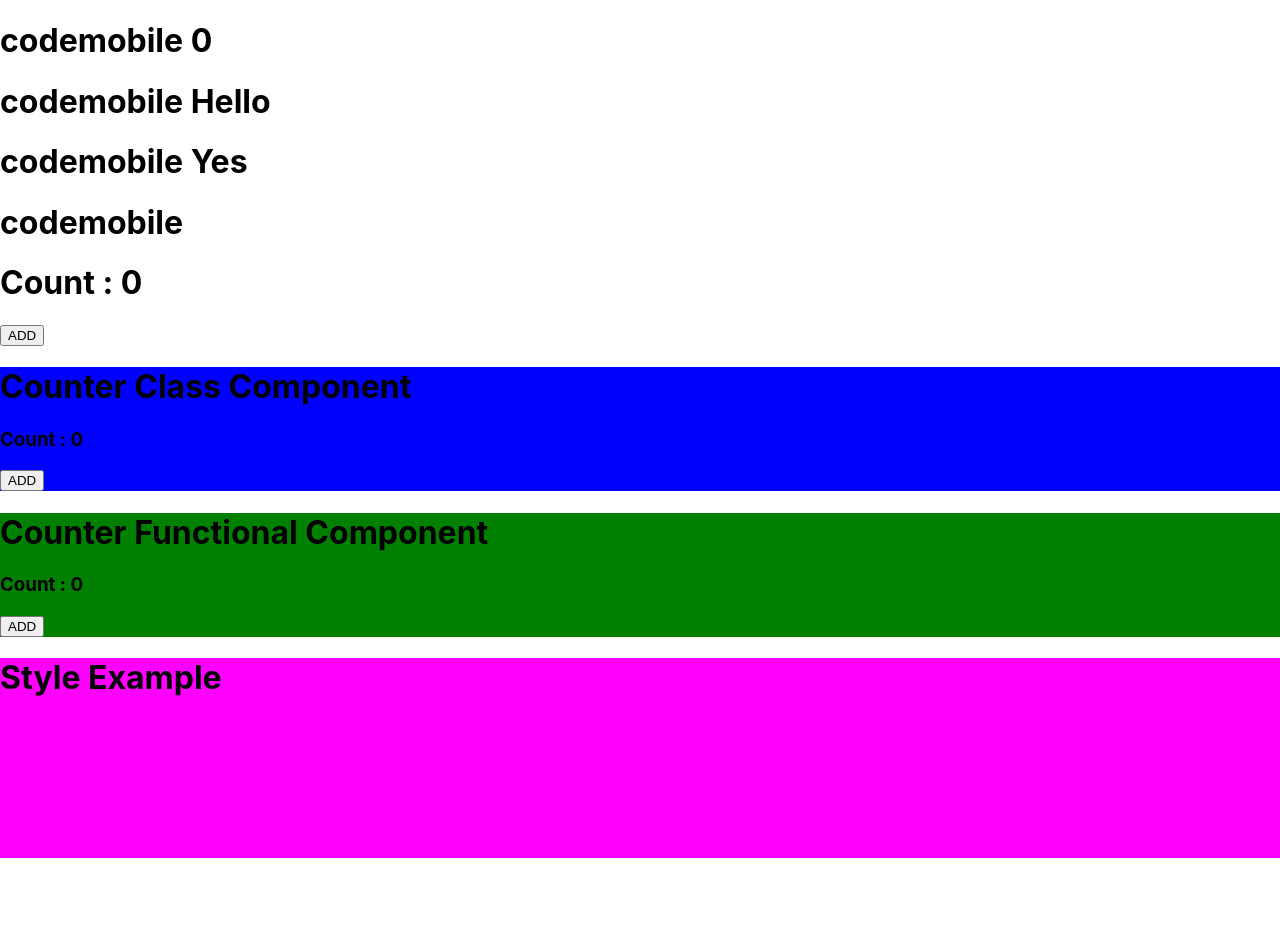
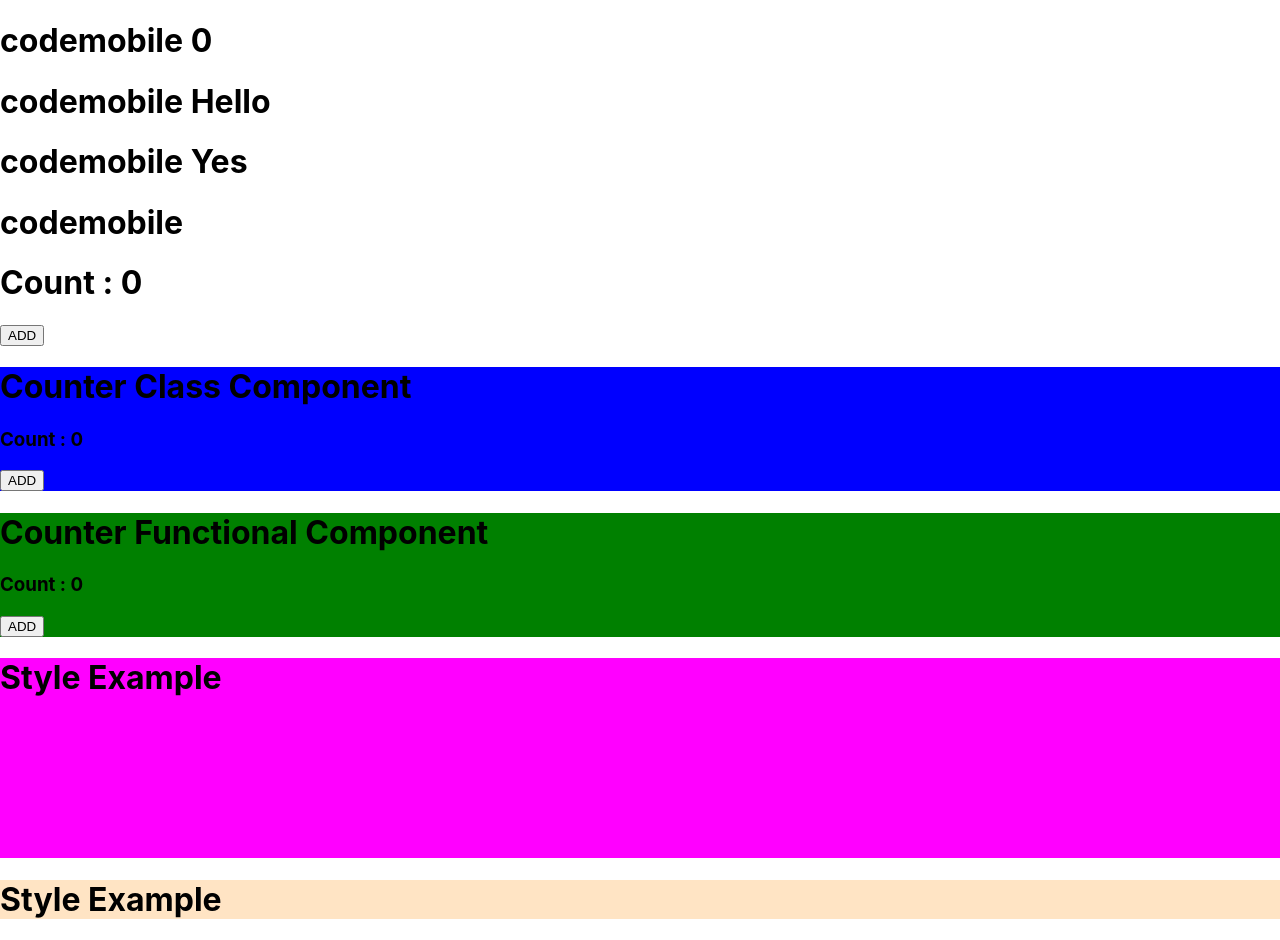
Before and after one commit to iiimomoniii/Intro_React-Web, a React (Create React App) app: page / in a window 1280 px wide. Before the commit the page ends 858 px from the top, so only its background shows below. Built offline with nearby package versions, Linux system fonts and the light colour scheme.

Commit message:
Update
เพิ่มการเรียกใช้ style เเบบที่ 3

```diff
--- a/src/components/ex1_styles.js
+++ b/src/components/ex1_styles.js
@@ -1,5 +1,6 @@
 import React from "react";
-
+//1.3.2 import styles.css เข้ามา
+import "./styles.css";
 export default function ex1_styles() {
   //1.2.1 ประกาศ styles เเล้วกำหนดคุณสมบัติ
   const styles = { container: { backgroundColor: "#F0F", height: 200 } };
@@ -14,9 +15,15 @@ export default function ex1_styles() {
     //1.2  cut มันออกมาภายนอกได้ เเล้้วค่อยเรียกใช้ผ่านตัวเเปร styles
     //style={styles.container}>
 
-    //1.2.2 เรียกใช้ styles.container
-    <div style={styles.container}>
-      <h1>Style Example</h1>
+    <div>
+      {/*1.2.2 เรียกใช้ styles.container*/}
+      <div style={styles.container}>
+        <h1>Style Example</h1>
+      </div>
+      {/*1.3.3 ใช้ className เรียก root มาใช้งาน*/}
+      <div className="root">
+        <h1>Style Example</h1>
+      </div>
     </div>
   );
 }
--- /dev/null
+++ b/src/components/styles.css
@@ -0,0 +1,5 @@
+/* การเรียกใช้ style เเบบ class */
+/* 1.3.1 ประกาศ root เเล้วเพิ่มคุณสมบัติ*/
+.root {
+  background-color: bisque;
+}
```
